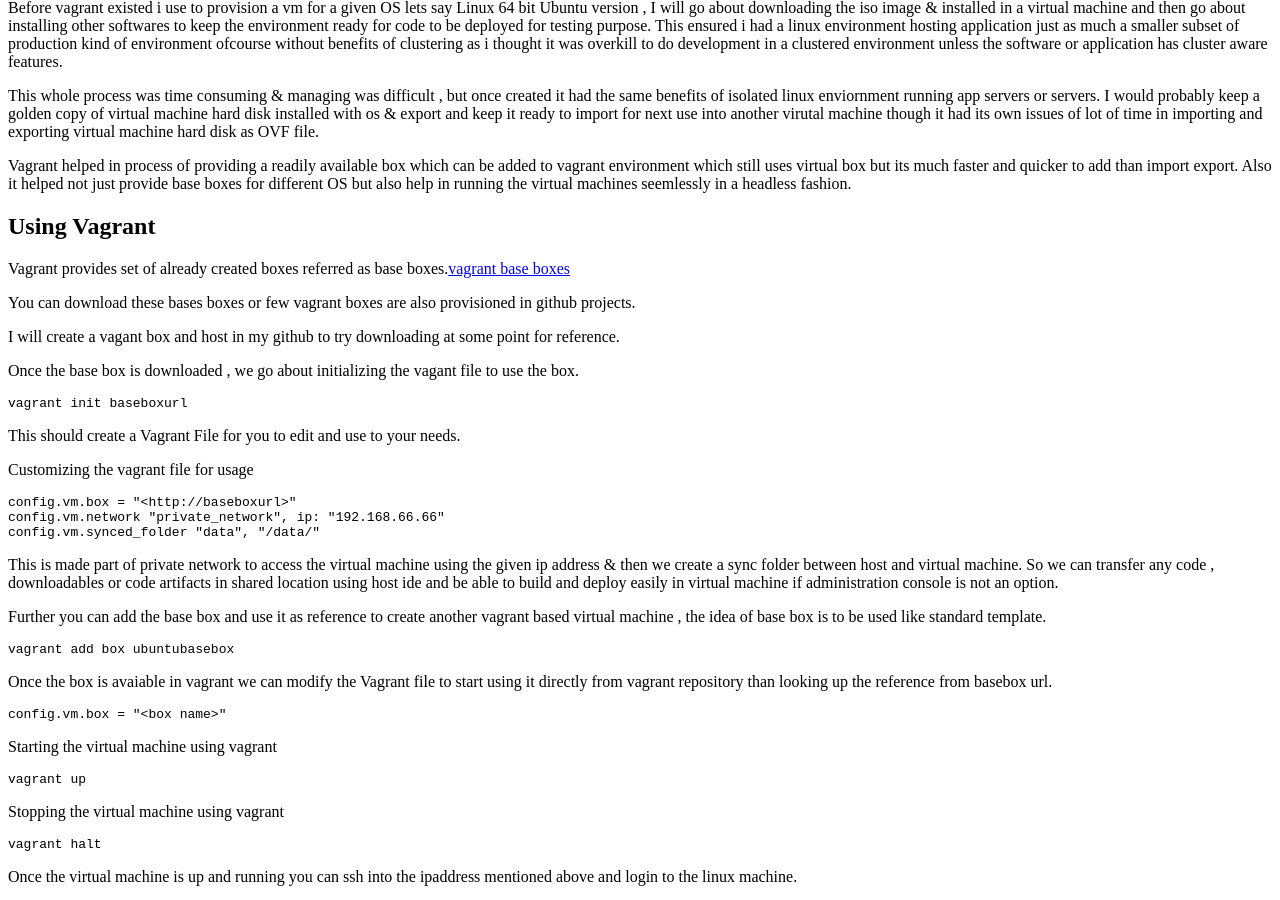
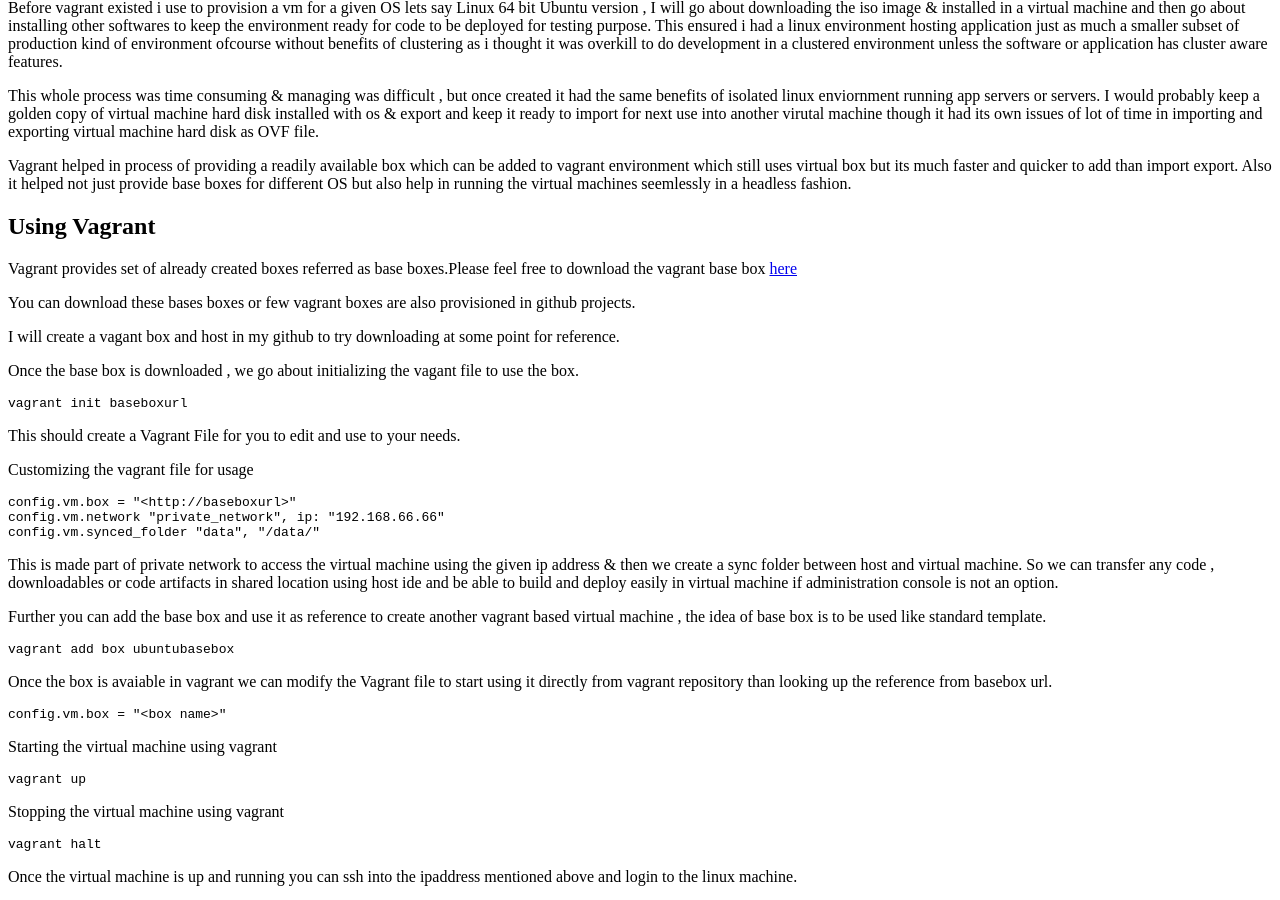
Before and after one commit to karpra/karpra.github.io, a Jekyll site: the page built from _posts/2014-9-19-introduction to vagrant.md, in a window 1280 px wide and 900 px high, scrolled down 717 px. Built offline with Jekyll 4.4.1, drawn with Linux system fonts in a browser that asks for light colours; nearby versions of some CDN libraries; library files that are not in the unit come from our copies.

Commit message:
Update 2014-9-19-introduction to vagrant.md

```diff
--- a/_posts/2014-9-19-introduction to vagrant.md
+++ b/_posts/2014-9-19-introduction to vagrant.md
@@ -35,7 +35,7 @@
 
 ## Using Vagrant
 
-Vagrant provides set of already created boxes referred as base boxes.[vagrant base boxes](http://www.vagrantbox.es/)
+Vagrant provides set of already created boxes referred as base boxes.Please feel free to download the vagrant base box [here](http://www.vagrantbox.es/)
 
 You can download these bases boxes or few vagrant boxes are also provisioned in github projects.
 
```
